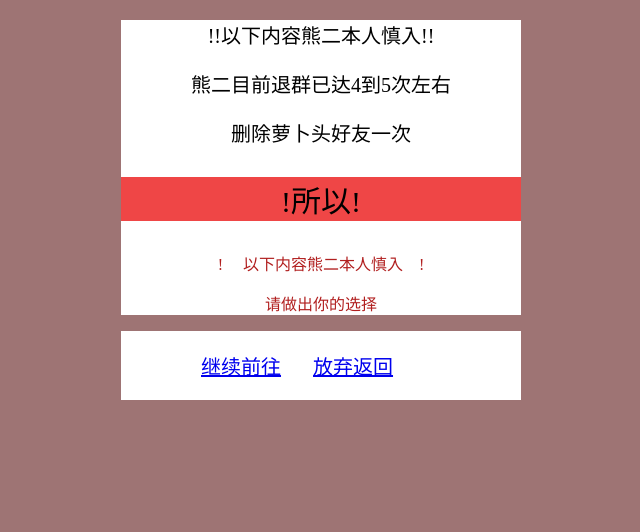
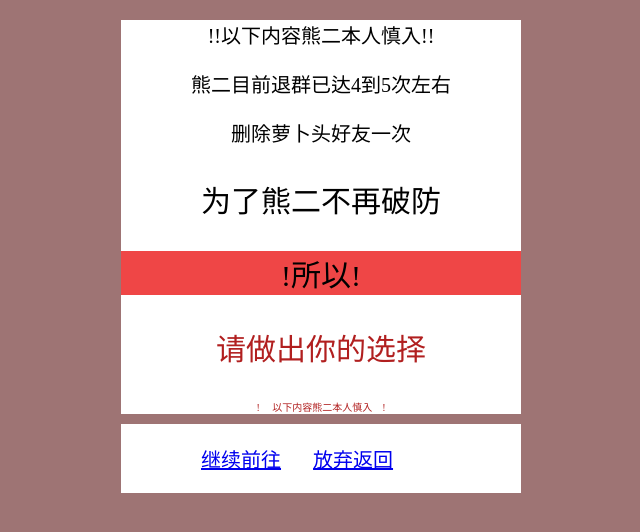
Before and after one commit to xd114514/zzz, a plain HTML site: page index.html in a window 1280 px wide. Shown: the whole page, without its empty margins (319-959 px from the left). Drawn offline with Linux system fonts and the light colour scheme.

Commit message:
Add files via upload

```diff
--- a/index.html
+++ b/index.html
@@ -52,10 +52,11 @@
         <p style=font-size:20px>!!以下内容熊二本人慎入!!</p>
         <p style=font-size:20px>熊二目前退群已达4到5次左右</p>
         <p style=font-size:20px>删除萝卜头好友一次</p>
+        <p style=font-size:30px>为了熊二不再破防</p>
         <p style=font-size:30px;background-color:#e90000b9>!所以!</p>
-        <p style="color:#b11f1f;font-size20px">!&#12288; 以下内容熊二本人慎入&#12288;!</p>
-        <p style="color:#b11f1f;font-size20px">请做出你的选择</p>
 
+        <p style="color:#b11f1f;font-size:30px">请做出你的选择</p>
+        <p style="color:#b11f1f;font-size:10px">!&#12288; 以下内容熊二本人慎入&#12288;!</p>
     </div>
 
     <body class="flex">
```
